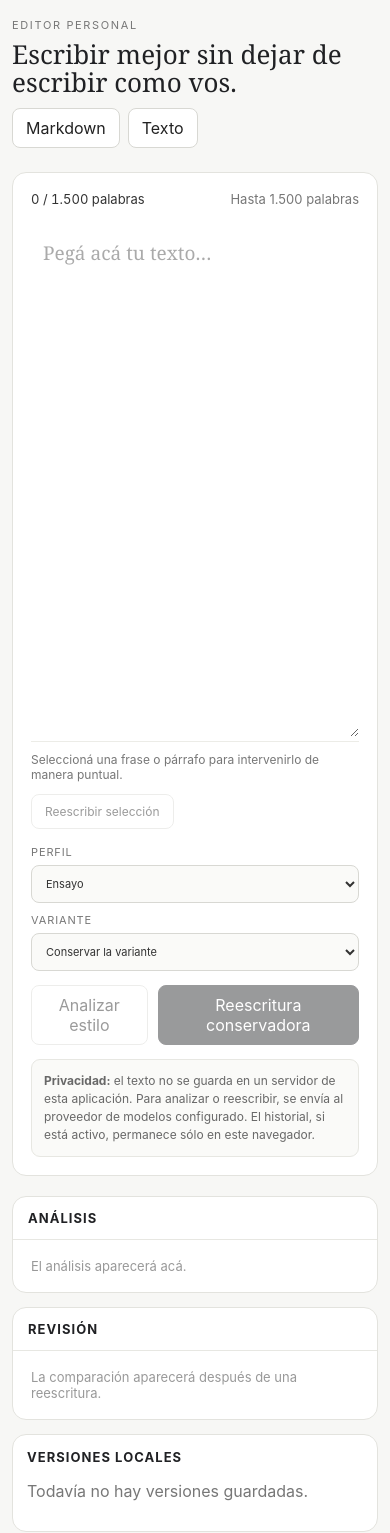
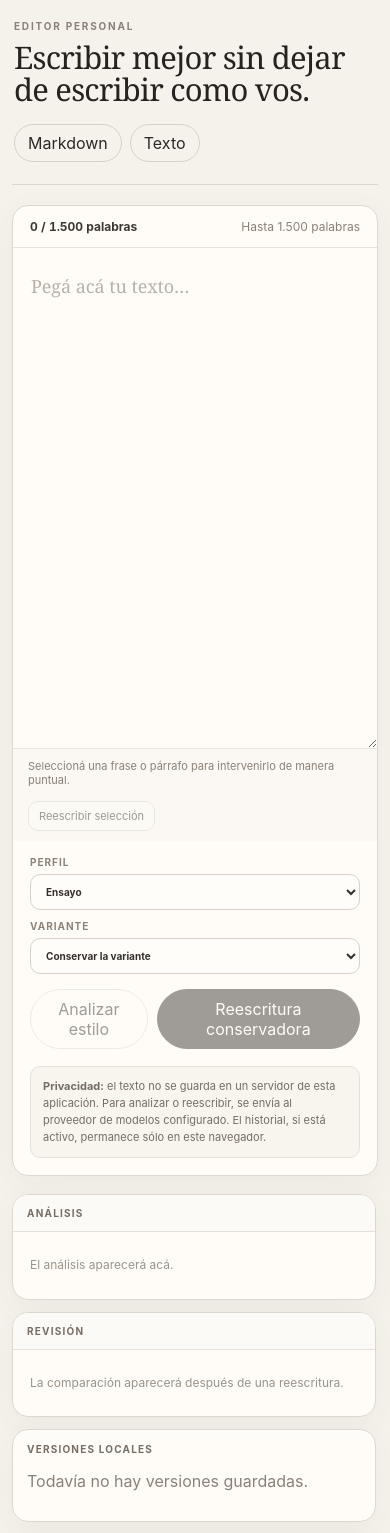
Before and after one commit to DanoTom/humanizador, a React (Vite) app: page / in a window 390 px wide. Shown: the top 1533 px of the page. Built offline with nearby package versions, Linux system fonts and the light colour scheme.

Commit message:
feat: redesign editorial interface

```diff
--- a/src/styles/app.css
+++ b/src/styles/app.css
@@ -1,47 +1,87 @@
-:root { font-family: Inter, ui-sans-serif, system-ui, -apple-system, BlinkMacSystemFont, "Segoe UI", sans-serif; color: #202124; background: #f7f7f5; font-synthesis: none; }
+:root {
+  font-family: Inter, ui-sans-serif, system-ui, -apple-system, BlinkMacSystemFont, "Segoe UI", sans-serif;
+  color: #24211d;
+  background: #f5f2ec;
+  font-synthesis: none;
+  text-rendering: optimizeLegibility;
+  -webkit-font-smoothing: antialiased;
+}
+
 * { box-sizing: border-box; }
-body { margin: 0; min-width: 320px; }
-button, select, textarea { font: inherit; }
-button { border: 1px solid #d8d8d3; background: #fff; color: #222; border-radius: 8px; padding: 9px 13px; cursor: pointer; }
-button:hover:not(:disabled) { background: #f0f0ec; }
+html { background: #f5f2ec; }
+body { margin: 0; min-width: 320px; background: #f5f2ec; }
+button, select, textarea, input { font: inherit; }
+button { border: 1px solid #d8d1c7; background: #fffdf9; color: #2d2925; border-radius: 10px; padding: 9px 13px; cursor: pointer; transition: background .18s ease, border-color .18s ease, transform .18s ease, box-shadow .18s ease; }
+button:hover:not(:disabled) { background: #f4efe8; border-color: #bfb6aa; }
+button:active:not(:disabled) { transform: translateY(1px); }
 button:disabled { opacity: .45; cursor: not-allowed; }
-.app-shell { max-width: 1480px; margin: 0 auto; padding: 28px 30px 40px; }
-.topbar { display: flex; justify-content: space-between; gap: 24px; align-items: flex-start; margin-bottom: 24px; }
-.eyebrow { font-size: 11px; letter-spacing: .15em; color: #777; margin-bottom: 8px; }
-h1 { font-family: Georgia, serif; font-weight: 500; font-size: clamp(26px, 3vw, 40px); line-height: 1.08; margin: 0; max-width: 760px; }
-.top-actions { display: flex; gap: 8px; }
-.workspace { display: grid; grid-template-columns: minmax(0, 1.45fr) minmax(360px, .75fr); gap: 20px; align-items: start; }
-.editor-column, .panel, .privacy-controls { background: #fff; border: 1px solid #e3e3de; border-radius: 14px; }
-.editor-column { padding: 18px; }
-.editor-head { display: flex; justify-content: space-between; align-items: center; margin-bottom: 10px; font-size: 13px; }
-.counter { color: #333; font-variant-numeric: tabular-nums; }
-.counter--over, .limit-error { color: #b42318; }
-.muted { color: #777; }
-.editor { width: 100%; min-height: 650px; resize: vertical; border: 0; outline: none; padding: 20px 12px 24px; font-family: Georgia, "Times New Roman", serif; font-size: 19px; line-height: 1.72; color: #242424; }
-.editor::placeholder { color: #aaa; }
-.selection-row { border-top: 1px solid #ecece7; padding-top: 10px; display: flex; justify-content: space-between; gap: 12px; align-items: center; color: #777; font-size: 12px; }
-.settings-grid { display: grid; grid-template-columns: 1fr 1fr; gap: 10px; margin-top: 16px; }
-.settings-grid label { display: grid; gap: 6px; font-size: 11px; color: #777; text-transform: uppercase; letter-spacing: .08em; }
-.settings-grid select { width: 100%; border: 1px solid #d8d8d3; background: #fafaf8; border-radius: 8px; padding: 10px; color: #333; text-transform: none; letter-spacing: normal; }
-.primary-actions { display: flex; gap: 10px; margin-top: 14px; }
-.primary-actions .primary { background: #202124; color: #fff; border-color: #202124; padding-left: 18px; padding-right: 18px; }
-.primary-actions .primary:hover:not(:disabled) { background: #000; }
-.status { margin-top: 12px; background: #f4f4ef; border-radius: 8px; padding: 10px 12px; font-size: 13px; }
-.privacy-note { margin-top: 14px; padding: 12px; background: #fafaf8; border: 1px solid #e7e7e2; border-radius: 9px; color: #686868; font-size: 12px; line-height: 1.5; }
-.side-column { display: grid; gap: 14px; }
+
+.app-shell { max-width: 1540px; margin: 0 auto; padding: 28px 28px 42px; }
+.topbar { display: flex; justify-content: space-between; gap: 28px; align-items: flex-start; padding: 2px 2px 22px; border-bottom: 1px solid #dcd5cb; margin-bottom: 20px; }
+.eyebrow { font-size: 10px; letter-spacing: .18em; color: #8b8176; font-weight: 700; margin-bottom: 10px; }
+h1 { font-family: Georgia, "Times New Roman", serif; font-weight: 500; font-size: clamp(31px, 4vw, 52px); letter-spacing: -.025em; line-height: 1.03; margin: 0; max-width: 860px; color: #26221f; }
+.subtitle { margin: 12px 0 0; color: #746d65; max-width: 700px; font-size: 14px; line-height: 1.55; }
+.top-actions { display: flex; gap: 8px; padding-top: 4px; }
+.top-actions button { border-radius: 999px; padding: 8px 13px; background: transparent; }
+
+.workspace { display: grid; grid-template-columns: minmax(0, 1.55fr) minmax(390px, .7fr); gap: 18px; align-items: start; }
+.editor-column, .panel, .privacy-controls { background: rgba(255,253,249,.96); border: 1px solid #ded7cd; border-radius: 16px; box-shadow: 0 8px 30px rgba(76,61,44,.05); }
+.editor-column { padding: 0; overflow: hidden; }
+.editor-head { display: flex; justify-content: space-between; align-items: center; padding: 13px 17px; border-bottom: 1px solid #e8e2da; font-size: 12px; color: #766e65; }
+.counter { color: #3d3732; font-variant-numeric: tabular-nums; font-weight: 650; }
+.counter--over, .limit-error { color: #a33b31; }
+.muted { color: #8b8177; }
+.editor { display: block; width: 100%; min-height: 690px; resize: vertical; border: 0; outline: none; background: transparent; padding: 28px 34px 34px; font-family: Georgia, "Times New Roman", serif; font-size: 20px; line-height: 1.78; letter-spacing: -.004em; color: #2b2724; }
+.editor::placeholder { color: #b9b1a8; }
+.editor:focus { background: #fffdfb; }
+
+.selection-row { display: flex; justify-content: space-between; gap: 14px; align-items: center; border-top: 1px solid #e8e2da; padding: 10px 15px; color: #8a8177; font-size: 11px; background: #fbf8f3; }
+.selection-row button { padding: 7px 10px; font-size: 11px; }
+
+.settings-grid { display: grid; grid-template-columns: 1fr 1fr; gap: 10px; padding: 15px 17px 4px; }
+.settings-grid label { display: grid; gap: 6px; font-size: 10px; color: #8c8277; text-transform: uppercase; letter-spacing: .1em; font-weight: 700; }
+.settings-grid select { width: 100%; border: 1px solid #d8d0c6; background: #fffdf9; border-radius: 10px; padding: 10px 11px; color: #35302b; text-transform: none; letter-spacing: normal; }
+.settings-grid select:focus { outline: 2px solid rgba(116,94,69,.15); border-color: #ab9c8c; }
+
+.primary-actions { display: flex; gap: 9px; padding: 11px 17px 17px; }
+.primary-actions button { border-radius: 999px; }
+.primary-actions .primary { background: #2d2925; color: #fffdf9; border-color: #2d2925; padding-left: 18px; padding-right: 18px; }
+.primary-actions .primary:hover:not(:disabled) { background: #171513; border-color: #171513; box-shadow: 0 4px 12px rgba(30,25,20,.12); }
+.status { margin: 0 17px 13px; background: #f1eee8; border: 1px solid #e1dbd2; border-radius: 10px; padding: 10px 12px; font-size: 12px; color: #665f57; }
+.privacy-note { margin: 0 17px 17px; padding: 11px 12px; background: #f8f5ef; border: 1px solid #e6dfd6; border-radius: 10px; color: #756d64; font-size: 11px; line-height: 1.55; }
+
+.side-column { display: grid; gap: 12px; position: sticky; top: 18px; max-height: calc(100vh - 36px); overflow: auto; padding-right: 2px; }
+.side-column::-webkit-scrollbar { width: 7px; }
+.side-column::-webkit-scrollbar-thumb { background: #d3cbc1; border-radius: 999px; }
 .panel { overflow: hidden; }
-.panel-title { padding: 13px 15px; border-bottom: 1px solid #e7e7e2; }.revision-title { display: flex; justify-content: space-between; align-items: center; gap: 8px; }.revision-actions { display: flex; gap: 6px; }.revision-actions button:first-child { background: #202124; color: #fff; border-color: #202124; }
-.panel-title h2, .history h3, .change-list h3 { margin: 0; font-size: 13px; text-transform: uppercase; letter-spacing: .08em; font-weight: 650; }
-.empty-panel { padding: 18px; color: #999; font-size: 13px; }
+.panel-title { display: flex; justify-content: space-between; align-items: center; gap: 10px; padding: 12px 14px; border-bottom: 1px solid #e7e0d8; background: #fcfaf6; }
+.revision-title { align-items: center; }
+.revision-actions { display: flex; gap: 6px; }
+.revision-actions button { padding: 7px 10px; font-size: 11px; }
+.revision-actions button:first-child { background: #2d2925; color: #fffdf9; border-color: #2d2925; }
+.panel-title h2, .history h3, .change-list h3 { margin: 0; font-size: 10px; text-transform: uppercase; letter-spacing: .12em; font-weight: 750; color: #776d63; }
+.empty-panel { padding: 24px 17px; color: #9c9389; font-size: 12px; line-height: 1.55; }
 .analysis-panel, .revision { padding: 14px; }
-.scores { display: grid; grid-template-columns: repeat(5, 1fr); gap: 5px; margin-bottom: 12px; }
-.scores div { background: #f7f7f4; border-radius: 7px; padding: 7px; text-align: center; }
-.scores span { display: block; color: #888; font-size: 9px; text-transform: uppercase; }.scores strong { font-size: 12px; }
-.issues { display: grid; gap: 9px; }.issue { border: 1px solid #e7e7e2; border-radius: 9px; padding: 10px; }.issue-top { display: flex; justify-content: space-between; color: #777; font-size: 10px; text-transform: uppercase; letter-spacing: .05em; }.severity { border-radius: 999px; padding: 2px 6px; background: #eee; }.severity--high { background: #f4dddd; color: #8d2020; }.severity--medium { background: #f1ead6; color: #745d19; }.severity--low { background: #e5eee4; color: #3c6539; }.issue blockquote { margin: 8px 0; padding-left: 9px; border-left: 2px solid #bbb; font-family: Georgia, serif; font-size: 14px; }.issue p { font-size: 12px; line-height: 1.45; margin: 6px 0; }.suggestion { color: #444; }
-.revision-diff { font-family: Georgia, serif; font-size: 15px; line-height: 1.6; white-space: pre-wrap; max-height: 360px; overflow: auto; padding-bottom: 14px; border-bottom: 1px solid #e7e7e2; }.diff-added { background: #dff2df; }.diff-removed { background: #f4dddd; text-decoration: line-through; }.change-list { padding-top: 14px; display: grid; gap: 9px; }.change { border: 1px solid #e7e7e2; border-radius: 9px; padding: 10px; }.change-type { color: #777; font-size: 10px; text-transform: uppercase; }.change-pair { display: grid; gap: 4px; margin: 7px 0; font-size: 12px; }.change-pair del { color: #8d3030; }.change-pair ins { color: #285b2b; text-decoration: none; }.change p { font-size: 12px; line-height: 1.45; margin: 0; }
-.risk { margin-top: 12px; padding: 9px; background: #f7f7f4; font-size: 12px; line-height: 1.45; }.warnings { margin-top: 10px; padding: 10px; background: #fff4dc; border-radius: 8px; font-size: 12px; }.warnings p { margin: 5px 0; }
-.history { padding: 14px; }.history-item { width: 100%; display: flex; justify-content: space-between; gap: 8px; text-align: left; margin-top: 7px; background: #fafaf8; }.history-item strong { font-size: 12px; }.history-item span { font-size: 10px; color: #888; }
-.privacy-controls { padding: 12px 14px; display: flex; justify-content: space-between; align-items: center; gap: 12px; font-size: 12px; }.privacy-controls label { display: flex; align-items: center; gap: 7px; }
-footer { color: #888; font-size: 11px; margin-top: 18px; text-align: center; }
-@media (max-width: 980px) { .workspace { grid-template-columns: 1fr; }.side-column { grid-template-columns: 1fr; }.editor { min-height: 520px; } }
-@media (max-width: 620px) { .app-shell { padding: 18px 12px 28px; }.topbar { display: block; }.top-actions { margin-top: 12px; }.settings-grid { grid-template-columns: 1fr; }.selection-row { align-items: flex-start; flex-direction: column; }.scores { grid-template-columns: repeat(3, 1fr); } }
+.scores { display: grid; grid-template-columns: repeat(5, 1fr); gap: 6px; margin-bottom: 13px; }
+.scores div { background: #f6f2ec; border: 1px solid #ebe4dc; border-radius: 9px; padding: 8px 5px; text-align: center; }
+.scores span { display: block; color: #978d82; font-size: 8px; text-transform: uppercase; letter-spacing: .04em; }
+.scores strong { font-size: 12px; color: #433c35; }
+.issues { display: grid; gap: 8px; }
+.issue { border: 1px solid #e4ddd5; border-radius: 11px; padding: 10px 11px; background: #fffdf9; }
+.issue-top { display: flex; justify-content: space-between; color: #8a8076; font-size: 9px; text-transform: uppercase; letter-spacing: .06em; }
+.severity { border-radius: 999px; padding: 2px 6px; background: #eee9e2; }
+.severity--high { background: #f5dedb; color: #8c322a; }.severity--medium { background: #eee6d5; color: #745b2b; }.severity--low { background: #e2ecdf; color: #3d6238; }
+.issue blockquote { margin: 8px 0; padding-left: 9px; border-left: 2px solid #c1b7ad; font-family: Georgia, serif; font-size: 13px; line-height: 1.45; color: #50483f; }
+.issue p { font-size: 11px; line-height: 1.5; margin: 6px 0; color: #625950; }.suggestion { color: #3f3934; }
+
+.revision-diff { font-family: Georgia, serif; font-size: 14px; line-height: 1.65; white-space: pre-wrap; max-height: 360px; overflow: auto; padding: 2px 2px 14px; border-bottom: 1px solid #e7e0d8; }
+.diff-added { background: #dfeede; border-radius: 3px; }.diff-removed { background: #f3dddd; text-decoration: line-through; border-radius: 3px; }
+.change-list { padding-top: 13px; display: grid; gap: 8px; }.change { border: 1px solid #e4ddd5; border-radius: 10px; padding: 9px 10px; background: #fffdf9; }.change-type { color: #8b8177; font-size: 9px; text-transform: uppercase; letter-spacing: .06em; }.change-pair { display: grid; gap: 4px; margin: 7px 0; font-size: 11px; line-height: 1.45; }.change-pair del { color: #8d3a34; }.change-pair ins { color: #305d32; text-decoration: none; }.change p { font-size: 11px; line-height: 1.45; margin: 0; color: #615850; }
+.risk { margin-top: 11px; padding: 9px 10px; background: #f6f2ec; border: 1px solid #e8e0d7; font-size: 11px; line-height: 1.5; color: #625a52; }.warnings { margin-top: 9px; padding: 9px 10px; background: #fff2d6; border: 1px solid #eedcb4; border-radius: 9px; font-size: 11px; color: #715b2d; }.warnings p { margin: 5px 0; }
+
+.history { padding: 13px 14px 14px; }.history-item { width: 100%; display: flex; justify-content: space-between; gap: 8px; text-align: left; margin-top: 6px; background: #faf7f2; border-radius: 9px; padding: 9px 10px; }.history-item strong { font-size: 11px; color: #484139; }.history-item span { font-size: 9px; color: #958a80; }
+.privacy-controls { padding: 11px 13px; display: flex; justify-content: space-between; align-items: center; gap: 12px; font-size: 11px; color: #726960; }.privacy-controls label { display: flex; align-items: center; gap: 7px; }
+footer { color: #968c82; font-size: 10px; margin-top: 16px; text-align: center; }
+
+@media (max-width: 1080px) { .workspace { grid-template-columns: 1fr; }.side-column { position: static; max-height: none; overflow: visible; grid-template-columns: 1fr 1fr; }.editor { min-height: 560px; } }
+@media (max-width: 760px) { .app-shell { padding: 18px 12px 28px; }.topbar { display: block; }.top-actions { margin-top: 14px; }.workspace { grid-template-columns: 1fr; }.side-column { grid-template-columns: 1fr; }.settings-grid { grid-template-columns: 1fr; }.selection-row { align-items: flex-start; flex-direction: column; }.editor { min-height: 500px; padding: 22px 18px 28px; font-size: 18px; }.scores { grid-template-columns: repeat(3, 1fr); } }
```
